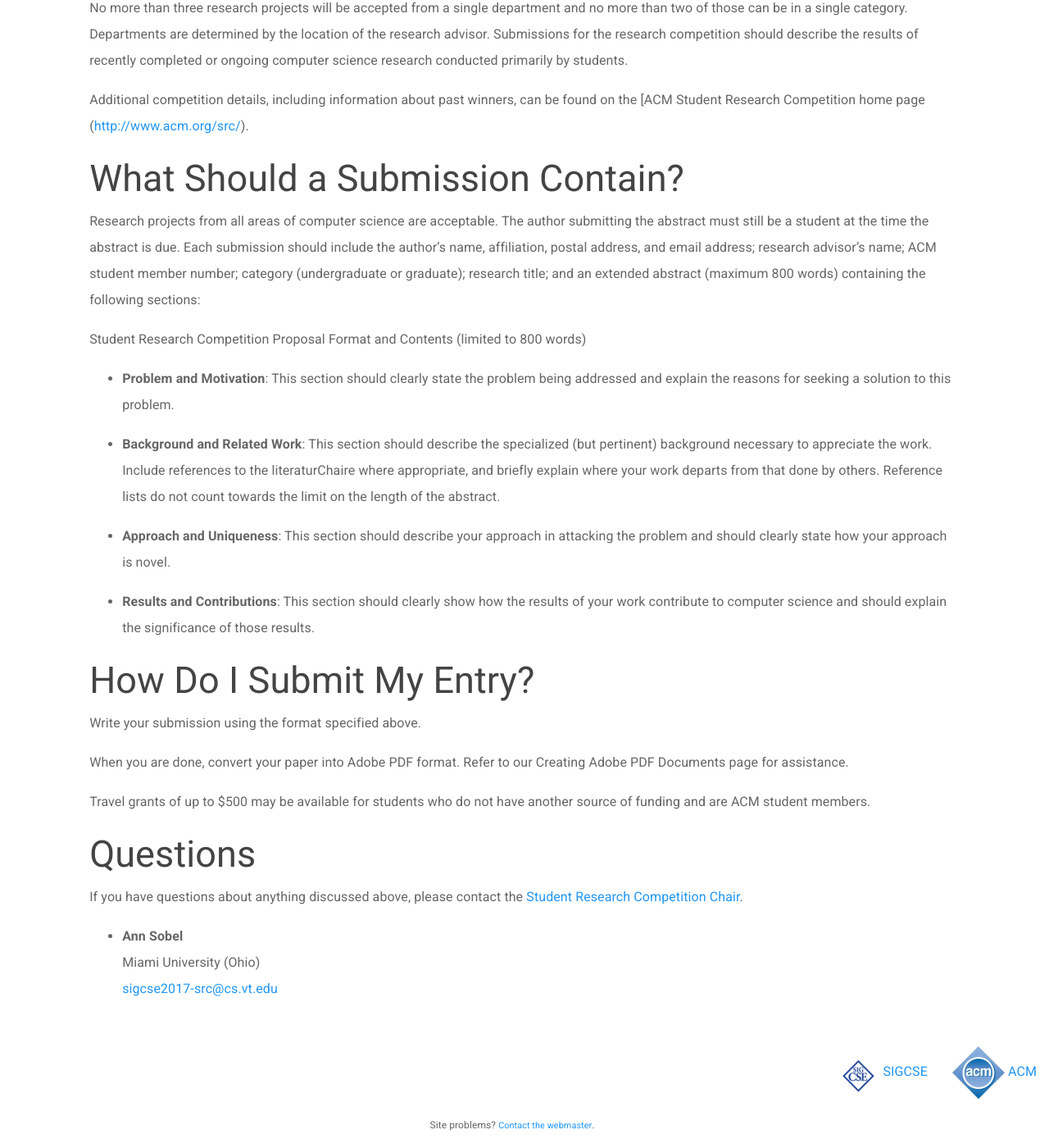
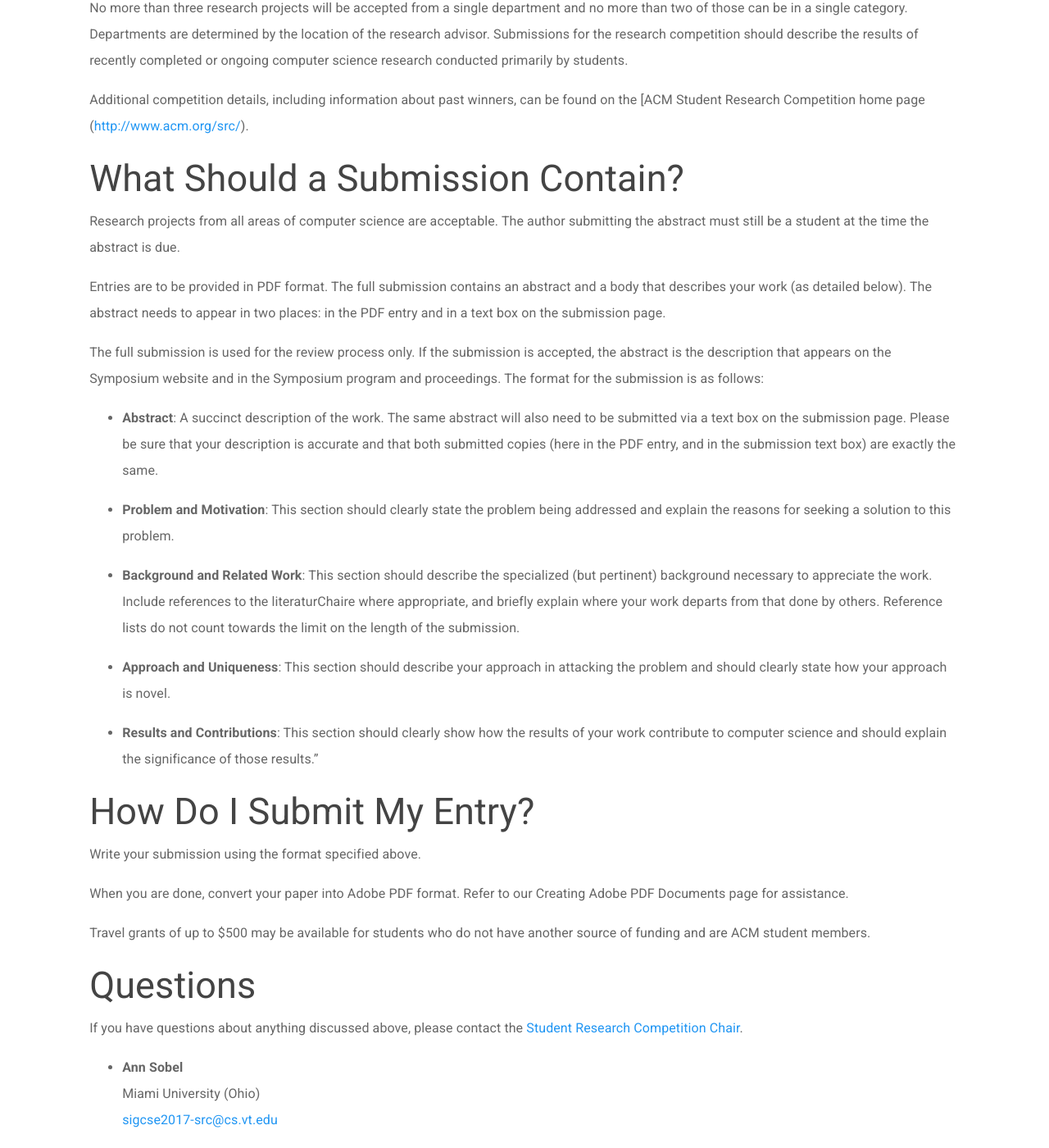
Before and after one commit to sigcsets/sigcse2017, a Jekyll site: the page built from authors/studentresearchcompetition.md, in a window 1280 px wide and 1400 px high, scrolled down 866 px. Shown: the whole window at 82% size. Built offline with Jekyll 4.4.1, drawn with Linux system fonts in a browser that asks for light colours.

Commit message:
Fixes content of submission to SRC
Replaces text describing the contents of an SRC submission.

Resolves #29

```diff
--- a/_config.yaml
+++ b/_config.yaml
@@ -23,3 +23,6 @@ defaults:
       path: "" # an empty string here means all files in the project
     values:
       layout: "default"
+
+exclude:
+  - _venv
--- a/authors/studentresearchcompetition.md
+++ b/authors/studentresearchcompetition.md
@@ -43,36 +43,22 @@ winners, can be found on the [ACM Student Research Competition home page
 
 ## What Should a Submission Contain?
 
-Research projects from all areas of computer science are acceptable. The
-author submitting the abstract must still be a student at the time the
-abstract is due. Each submission should include the author's name,
-affiliation, postal address, and email address; research advisor's name;
-ACM student member number; category (undergraduate or graduate);
-research title; and an extended abstract (maximum
-{{site.data.cfp.details[plural].limits}}) containing the following
-sections:
+Research projects from all areas of computer science are acceptable. The author submitting the abstract must still be a student at the time the abstract is due.
 
-Student Research Competition Proposal Format and Contents (limited to
-{{site.data.cfp.details.["Student Research Competition"].limits}})
+Entries are to be provided in PDF format. The full submission contains an abstract and a body that describes your work (as detailed below). The abstract needs to appear in two places: in the PDF entry and in a text box on the submission page.
 
--   **Problem and Motivation**: This section should clearly state the
-    problem being addressed and explain the reasons for seeking a
-    solution to this problem.
+The full submission is used for the review process only. If the submission
+is accepted, the abstract is the description that appears on the Symposium website and in the Symposium program and proceedings. The format for the submission is as follows:
 
--   **Background and Related Work**: This section should describe the
-    specialized (but pertinent) background necessary to appreciate the
-    work. Include references to the literaturChaire where appropriate, and
-    briefly explain where your work departs from that done by others.
-    Reference lists do not count towards the limit on the length of the
-    abstract.
+ - **Abstract**: A succinct description of the work. The same abstract will also need to be submitted via a text box on the submission page. Please be sure that your description is accurate and that both submitted copies (here in the PDF entry, and in the submission text box) are exactly the same.
 
--   **Approach and Uniqueness**: This section should describe your approach
-    in attacking the problem and should clearly state how your approach
-    is novel.
+ - **Problem and Motivation**: This section should clearly state the problem being addressed and explain the reasons for seeking a solution to this problem.
 
--   **Results and Contributions**: This section should clearly show how the
-    results of your work contribute to computer science and should
-    explain the significance of those results.
+ - **Background and Related Work**: This section should describe the specialized (but pertinent) background necessary to appreciate the work. Include references to the literaturChaire where appropriate, and briefly explain where your work departs from that done by others. Reference lists do not count towards the limit on the length of the submission.
+
+ - **Approach and Uniqueness**: This section should describe your approach in attacking the problem and should clearly state how your approach is novel.
+
+ - **Results and Contributions**: This section should clearly show how the results of your work contribute to computer science and should explain the significance of those results."
 
 ## How Do I Submit My Entry?
 
```
